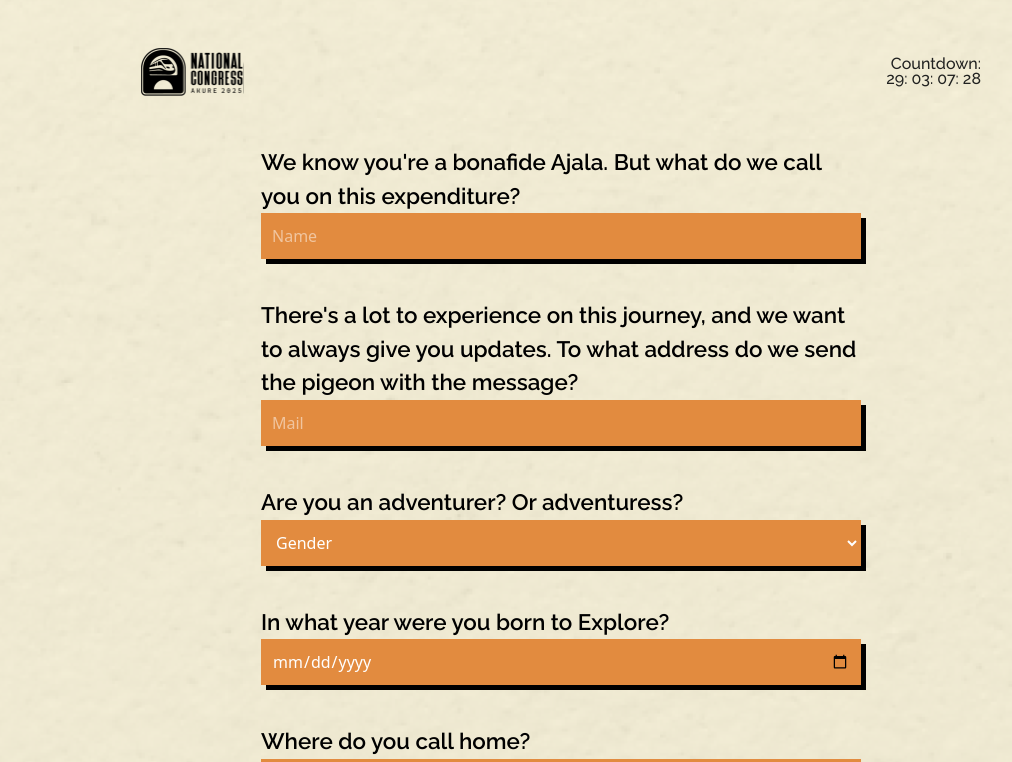
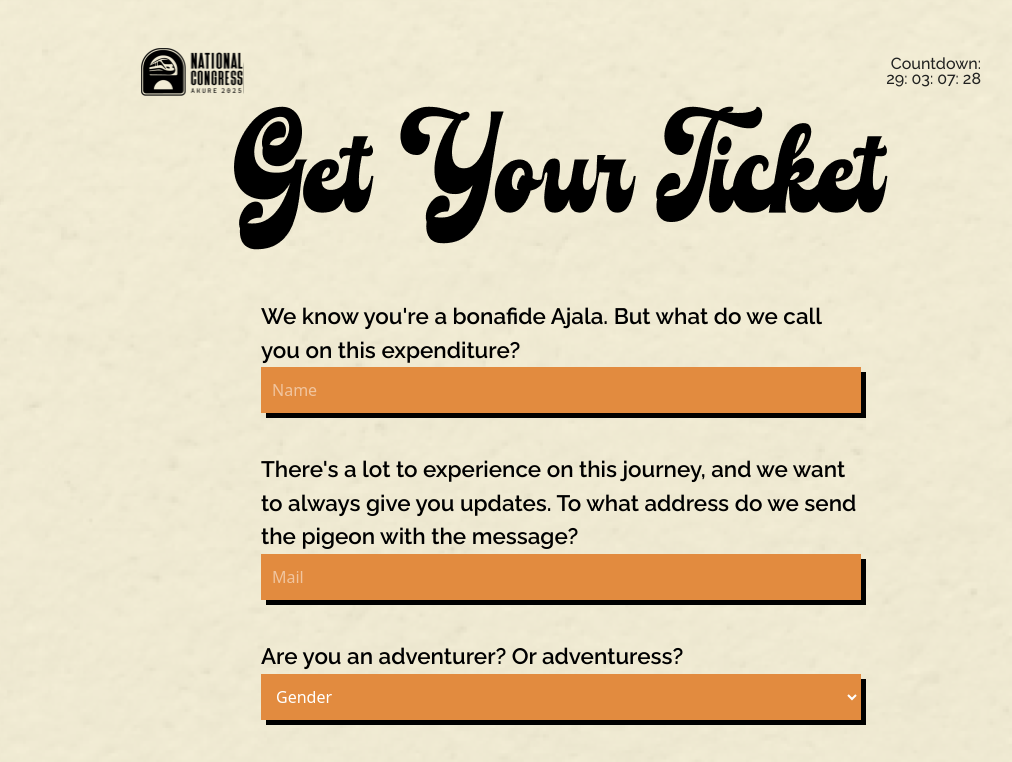
Before and after one commit to demi05/ncAkure, a React app: page /signup in a window 1280 px wide. Shown: the top 762 px of the page, without its empty margins (79-1091 px from the left). Built offline with nearby package versions, Linux system fonts and the light colour scheme; the HTML template or start-up script is replaced by a standard one.

Commit message:
fixed form header

```diff
--- a/src/components/Signup.jsx
+++ b/src/components/Signup.jsx
@@ -1,5 +1,6 @@
 import Form from "./Form";
 import Footer from "./Footer";
+import formheader from "../../public/form-header.png";
 
 import "./form.css";
 import Header from "./Header";
@@ -7,8 +8,9 @@ import Header from "./Header";
 function Signup() {
   return (
     <div>
-          <div className="form-container">
-              <Header hideTicket/>
+      <div className="form-container">
+        <Header hideTicket />
+        <img src={formheader} alt="" style={{ paddingTop: "10px" }} />
         <Form />
       </div>
       <Footer />
--- a/src/components/form.css
+++ b/src/components/form.css
@@ -32,7 +32,7 @@
 }
 
 form {
-  margin-top: 80px;
+  margin-top: 40px;
   display: flex;
   flex-direction: column;
   justify-content: center;
```
